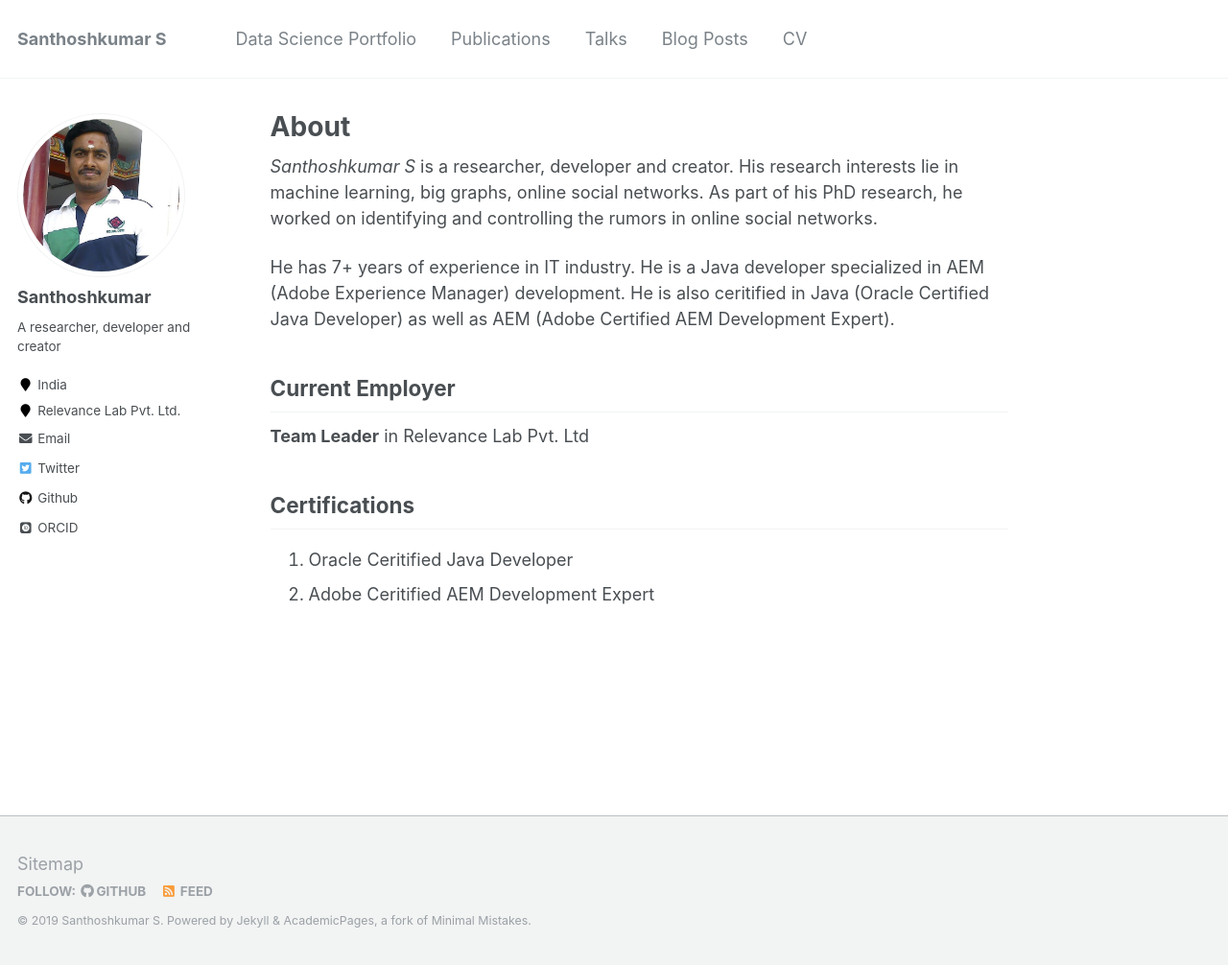
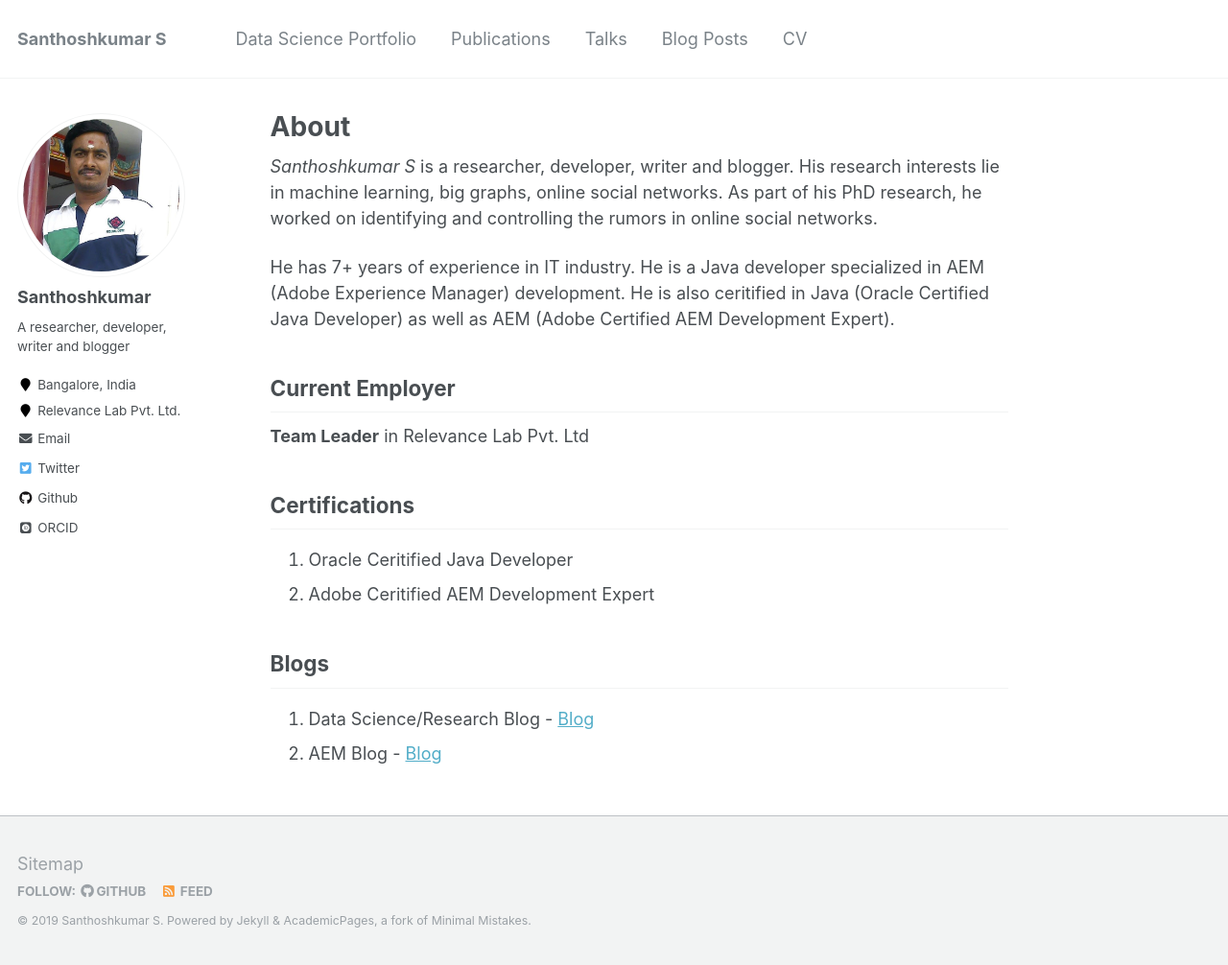
Before and after one commit to santhosh790/santhosh790.github.io, a Jekyll site: the page built from _pages/about.md, in a window 1280 px wide and 1006 px high. Shown: the whole window at 96% size. Built offline with Jekyll 4.4.1, drawn with Linux system fonts in a browser that asks for light colours; some web fonts are replaced.

Commit message:
Corrected Some of about

```diff
--- a/_config.yml
+++ b/_config.yml
@@ -82,8 +82,8 @@ analytics:
 author:
   name             : "Santhoshkumar"
   avatar           : "profile.png"
-  bio              : "A researcher, developer and creator"
-  location         : "India"
+  bio              : "A researcher, developer, writer and blogger"
+  location         : "Bangalore, India"
   employer         : "Relevance Lab Pvt. Ltd."
   pubmed           :
   googlescholar    :
@@ -103,7 +103,7 @@ author:
   impactstory      : #"https://profiles.impactstory.org/u/xxxx-xxxx-xxxx-xxxx"
   lastfm           :
   linkedin         :
-  orcid            : "http://orcid.org/yourorcidurl"
+  orcid            : "https://orcid.org/0000-0002-1592-0307"
   pinterest        :
   soundcloud       :
   stackoverflow    : # http://stackoverflow.com/users/123456/username
--- a/_pages/about.md
+++ b/_pages/about.md
@@ -8,7 +8,7 @@ redirect_from:
   - /about.html
 ---
 
-*Santhoshkumar S* is a researcher, developer and creator. His research interests lie in machine learning, big graphs, online social networks. As part of his PhD research, he worked on identifying and controlling the rumors in online social networks.
+*Santhoshkumar S* is a researcher, developer, writer and blogger. His research interests lie in machine learning, big graphs, online social networks. As part of his PhD research, he worked on identifying and controlling the rumors in online social networks.
 
 He has 7+ years of experience in IT industry. He is a Java developer specialized in AEM (Adobe Experience Manager) development. He is also ceritified in Java (Oracle Certified Java Developer) as well as AEM (Adobe Certified AEM Development Expert).
 
@@ -18,3 +18,7 @@ He has 7+ years of experience in IT industry. He is a Java developer specialized
 ## Certifications
 1. Oracle Ceritified Java Developer
 2. Adobe Ceritified AEM Development Expert
+
+## Blogs
+1. Data Science/Research Blog - [Blog](https://myresearchworks.wordpress.com/)
+2. AEM Blog - [Blog](http://myprogressivelearning.wordpress.com/)
```
Also changed, not shown: 1 other file.
